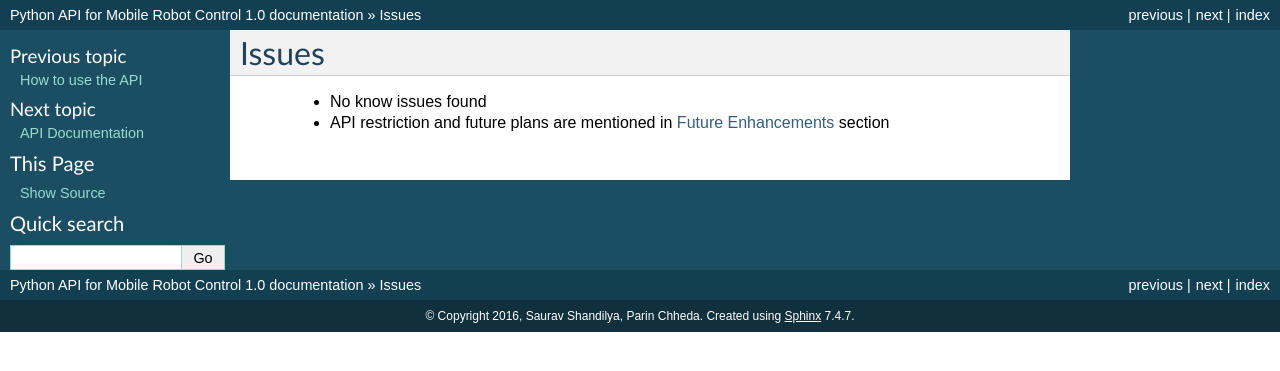
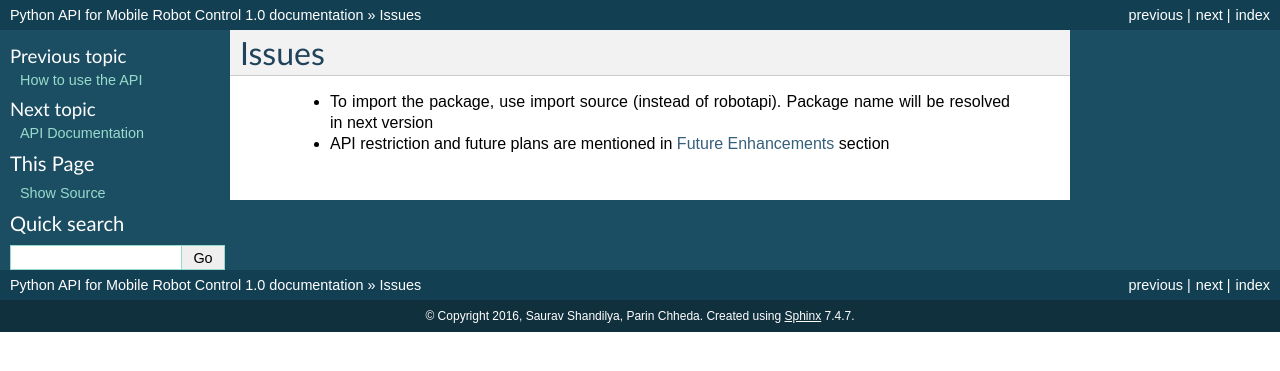
Before and after one commit to sauravshandilya/SDES-2016-Project2, a Sphinx documentation site: the page built from docs/source/Issues.rst, in a window 1280 px wide. Shown: the top 371 px of the page. Built offline with Sphinx 7.4.7, drawn with Linux system fonts in a browser that asks for light colours.

Commit message:
Update Issues.rst
Added issues - package name

```diff
--- a/docs/source/Issues.rst
+++ b/docs/source/Issues.rst
@@ -2,7 +2,7 @@
 Issues
 *****************
 
- - No know issues found
+ - To import the package, use import source (instead of robotapi). Package name will be resolved in next version
  - API restriction and future plans are mentioned in `Future Enhancements`_ section
 
  .. _Future Enhancements: http://sdes-2016-project2.readthedocs.io/en/latest/Future%20Enhancements.html
```
